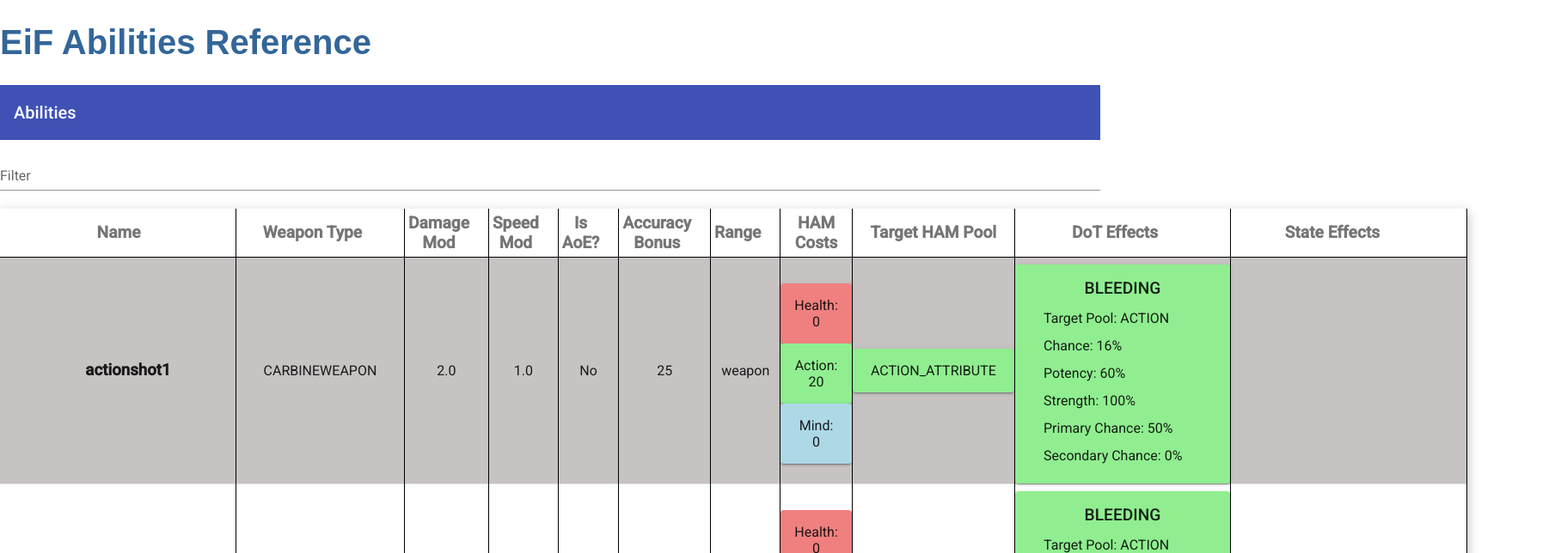
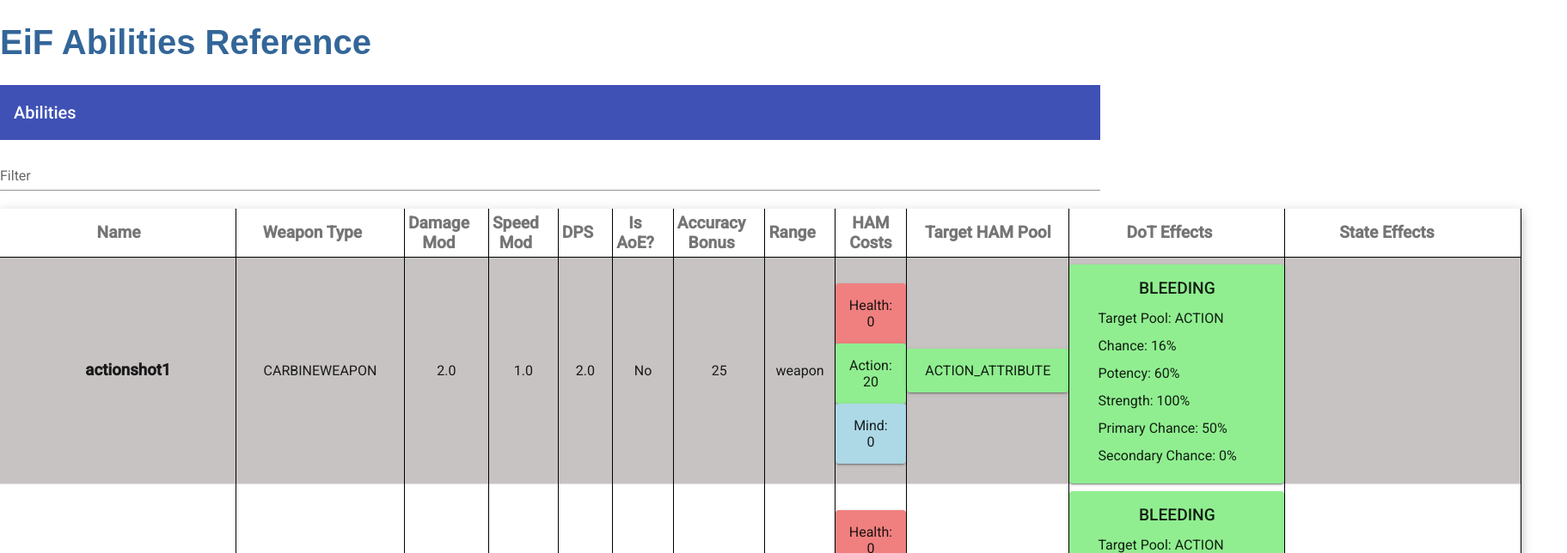
Before and after one commit to acdevlin/eif-abilities, an Angular app: page / in a window 1280 px wide. Shown: the top 644 px of the page at 86% size, 1823 px wide, since content can reach past the window. Built offline with nearby package versions, Linux system fonts and the light colour scheme.

Commit message:
Add DPS column, and update DOT colors
Known issue: DPS column cannot be sorted for some reason

```diff
--- a/src/app/abilities/abilities.component.html
+++ b/src/app/abilities/abilities.component.html
@@ -34,6 +34,13 @@
     <ng-container matColumnDef="speedMultiplier">
       <th mat-header-cell *matHeaderCellDef mat-sort-header>Speed Mod</th>
       <td mat-cell *matCellDef="let ability">{{ability.speedMultiplier | number:'1.1-2'}}</td>
+    </ng-container>
+
+    <!-- DPS Column -->
+    <!-- TODO: debug why mat-sort-header can't sort this -->
+    <ng-container matColumnDef="dps">
+      <th mat-header-cell *matHeaderCellDef mat-sort-header>DPS</th>
+      <td mat-cell *matCellDef="let ability">{{(ability.damageMultiplier / ability.speedMultiplier) | number:'1.1-2'}}</td>
     </ng-container>
 
     <!-- Accuracy Bonus Column -->
--- a/src/app/abilities/abilities.component.ts
+++ b/src/app/abilities/abilities.component.ts
@@ -12,7 +12,7 @@ import allAbilities from '../../assets/AllAbilities.json';
 export class AbilitiesComponent implements AfterViewInit {
 
   jsonData: any = allAbilities;
-  displayedColumns: string[] = ['name', 'weaponType', 'damageMultiplier', 'speedMultiplier', 'coneAction', 'accuracyBonus', 'range', 'hamCosts', 'poolsToDamage', 'dotEffects', 'stateEffects'];
+  displayedColumns: string[] = ['name', 'weaponType', 'damageMultiplier', 'speedMultiplier', 'dps', 'coneAction', 'accuracyBonus', 'range', 'hamCosts', 'poolsToDamage', 'dotEffects', 'stateEffects'];
   dataSource = new MatTableDataSource(this.jsonData);
   @ViewChild(MatSort) sort!: MatSort;
 
@@ -42,8 +42,11 @@ export class AbilitiesComponent implements AfterViewInit {
   public getDotColor(targetPool: string): string {
     switch (targetPool) {
       case "HEALTH": return "lightcoral"
+      case "HEALTH_POOL": return "lightcoral"
       case "ACTION": return "lightgreen"
+      case "ACTION_POOL": return "lightgreen"
       case "MIND": return "lightblue"
+      case "MIND_POOL": return "lightblue"
       default: return "lightgray"
     }
   }
@@ -55,7 +58,9 @@ export class AbilitiesComponent implements AfterViewInit {
       case "STUN": return "plum"
       case "KNOCKDOWN": return "lightgreen"
       case "NEXTATTACKDELAY": return "cornsilk"
-      default: return "tan"
+      case "INTIMIDATE": return "orange"
+      case "POSTUREDOWN": return "tan"
+      default: return "lightgray"
     }
   }
 
```
